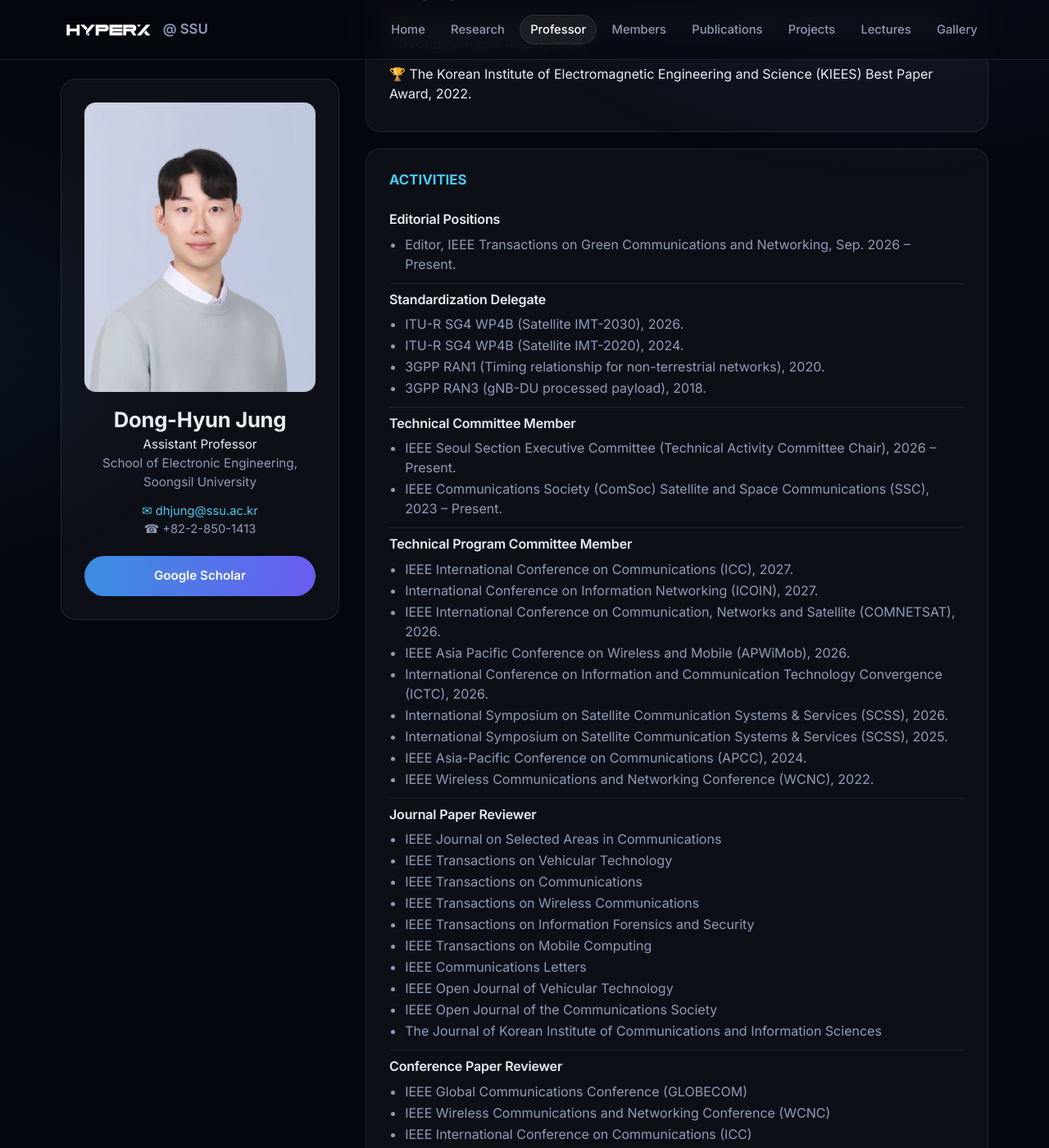
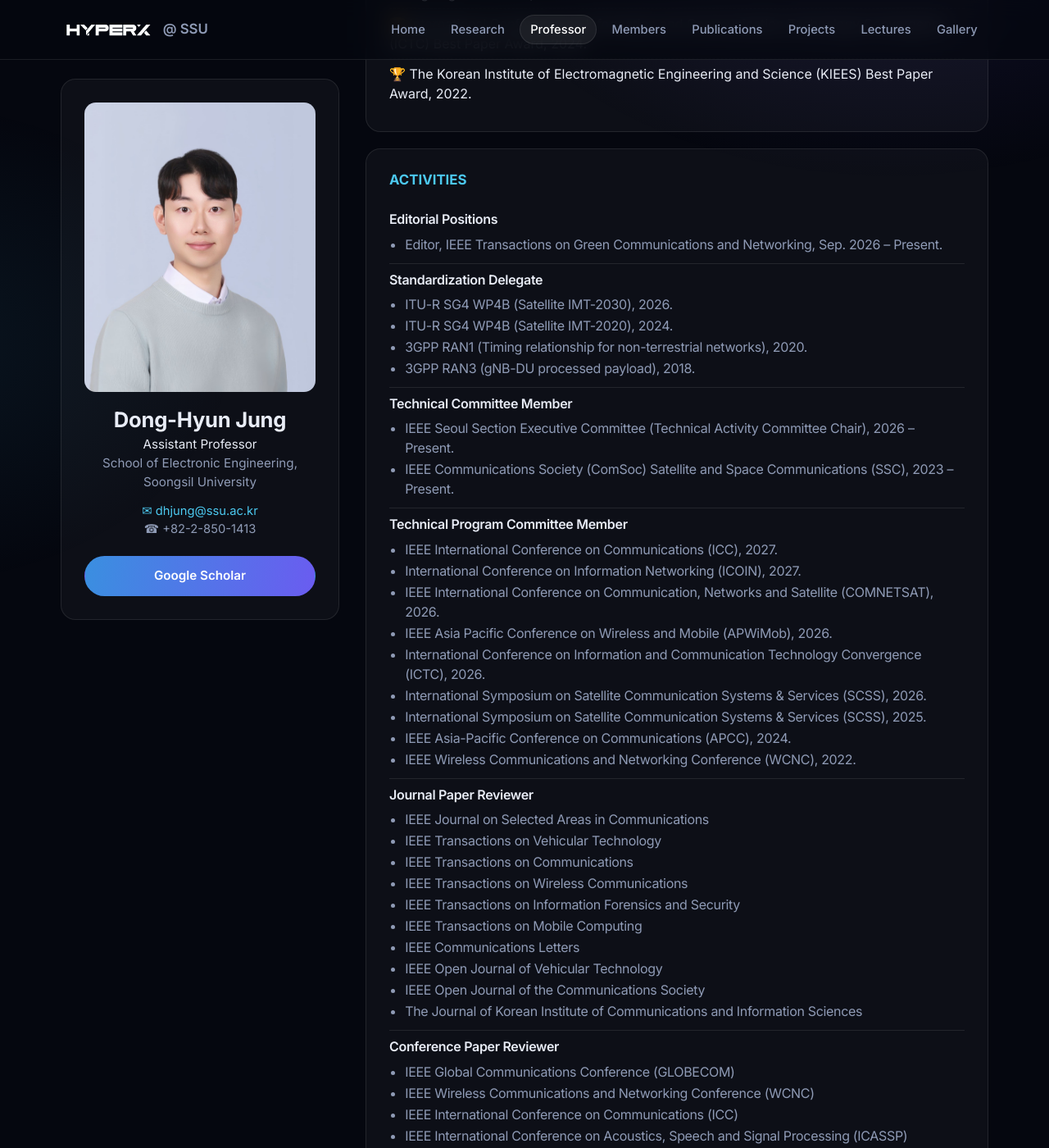
Before and after one commit to hyperx-web/hyperx, a Jekyll site: the page built from professor.html, in a window 1280 px wide and 1400 px high, scrolled down 1150 px. Shown: the whole window at 82% size. Built offline with Jekyll 4.4.1, drawn with Linux system fonts in a browser that asks for light colours; some web fonts are replaced.

Commit message:
Professor activities: tighter letter spacing
Co-Authored-By: Claude Opus 5.5 <noreply@anthropic.com>

```diff
--- a/assets/css/style.css
+++ b/assets/css/style.css
@@ -418,3 +418,4 @@ mark { background: rgba(76,201,240,.3); color: #fff; border-radius: 3px; }
 .member-pubs li .pub-venue { font-size: .82rem; color: var(--muted); font-style: italic; }
 .member-pubs .pub-venue .venue-name { color: inherit; }
 .news-item p strong { color: #fff; font-weight: 700; }
+.acc ul, .acc-group h4 { letter-spacing: -0.02em; }
```
